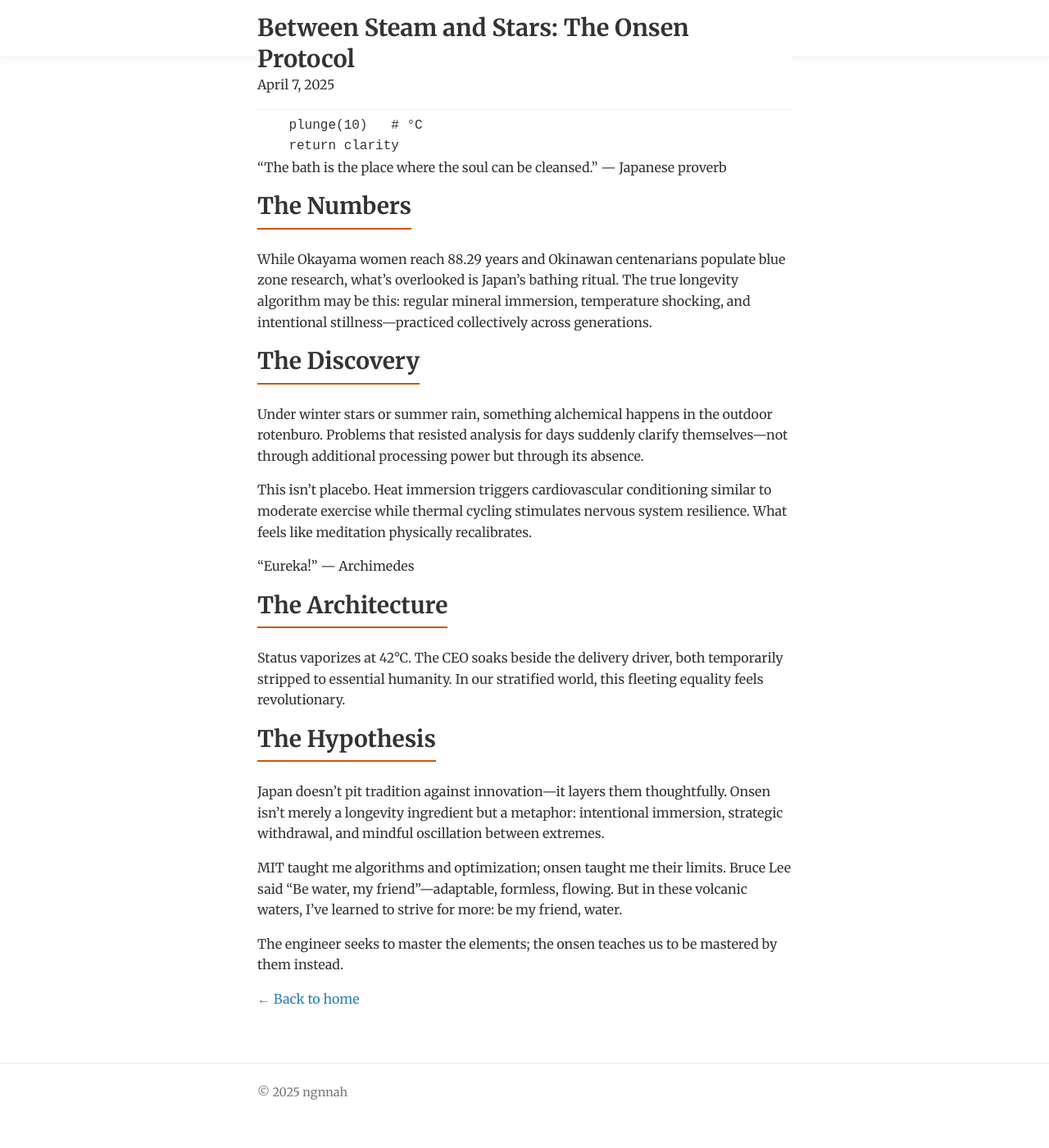
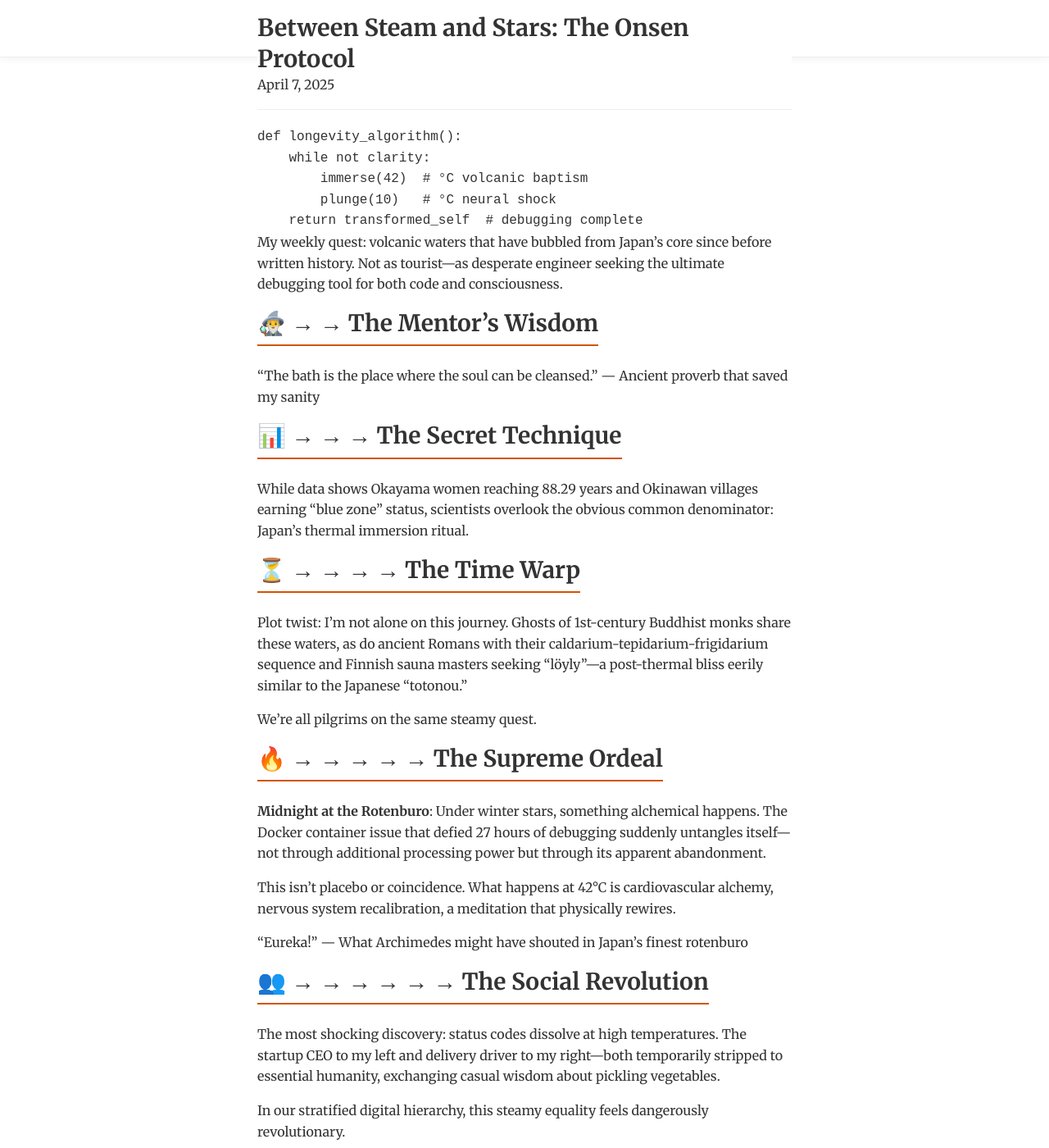
Before and after one commit to ngnnah/ngnnah.github.io, a Jekyll site: the page built from _posts/2025-04-07-onsen.md, in a window 1280 px wide and 1400 px high, scrolled down 252 px. Shown: the whole window at 82% size. Built offline with Jekyll 4.4.1, drawn with Linux system fonts in a browser that asks for light colours; some of the changed text lies outside the part shown.

Commit message:
reformat

````diff
--- a/_posts/2025-04-07-onsen.md
+++ b/_posts/2025-04-07-onsen.md
@@ -4,39 +4,60 @@ title: "Between Steam and Stars: The Onsen Protocol"
 date: 2025-04-07
 ---
 
-Every week, I abandon Osaka's neon labyrinth for volcanic waters—not as tourist but as engineer seeking nature's most elegant debugging tool.
+# 🌊 The Call to Adventure
 
-## The Protocol
+Every Monday at precisely 8:42 PM, I flee Osaka's digital battlefield—abandoning code repositories and system alerts for something ancient and transformative.
+
+## 🔄 → Ordinary World vs. Special World
 
 ```python
-def reset():
-    immerse(42)  # °C
-    plunge(10)   # °C
-    return clarity
+def longevity_algorithm():
+    while not clarity:
+        immerse(42)  # °C volcanic baptism
+        plunge(10)   # °C neural shock
+    return transformed_self  # debugging complete
 ```
 
-> "The bath is the place where the soul can be cleansed." — Japanese proverb
+My weekly quest: volcanic waters that have bubbled from Japan's core since before written history. Not as tourist—as desperate engineer seeking the ultimate debugging tool for both code and consciousness.
 
-## The Numbers
+## 🧙‍♂️ → → The Mentor's Wisdom
 
-While Okayama women reach 88.29 years and Okinawan centenarians populate blue zone research, what's overlooked is Japan's bathing ritual. The true longevity algorithm may be this: regular mineral immersion, temperature shocking, and intentional stillness—practiced collectively across generations.
+> "The bath is the place where the soul can be cleansed." — Ancient proverb that saved my sanity
 
-## The Discovery
+## 📊 → → → The Secret Technique
 
-Under winter stars or summer rain, something alchemical happens in the outdoor rotenburo. Problems that resisted analysis for days suddenly clarify themselves—not through additional processing power but through its absence.
+While data shows Okayama women reaching 88.29 years and Okinawan villages earning "blue zone" status, scientists overlook the obvious common denominator: Japan's thermal immersion ritual.
 
-This isn't placebo. Heat immersion triggers cardiovascular conditioning similar to moderate exercise while thermal cycling stimulates nervous system resilience. What feels like meditation physically recalibrates.
+## ⏳ → → → → The Time Warp
 
-> "Eureka!" — Archimedes
+Plot twist: I'm not alone on this journey. Ghosts of 1st-century Buddhist monks share these waters, as do ancient Romans with their caldarium-tepidarium-frigidarium sequence and Finnish sauna masters seeking "löyly"—a post-thermal bliss eerily similar to the Japanese "totonou."
 
-## The Architecture
+We're all pilgrims on the same steamy quest.
 
-Status vaporizes at 42°C. The CEO soaks beside the delivery driver, both temporarily stripped to essential humanity. In our stratified world, this fleeting equality feels revolutionary.
+## 🔥 → → → → → The Supreme Ordeal
 
-## The Hypothesis
+**Midnight at the Rotenburo**: Under winter stars, something alchemical happens. The Docker container issue that defied 27 hours of debugging suddenly untangles itself—not through additional processing power but through its apparent abandonment.
 
-Japan doesn't pit tradition against innovation—it layers them thoughtfully. Onsen isn't merely a longevity ingredient but a metaphor: intentional immersion, strategic withdrawal, and mindful oscillation between extremes.
+This isn't placebo or coincidence. What happens at 42°C is cardiovascular alchemy, nervous system recalibration, a meditation that physically rewires.
 
-MIT taught me algorithms and optimization; onsen taught me their limits. Bruce Lee said "Be water, my friend"—adaptable, formless, flowing. But in these volcanic waters, I've learned to strive for more: be my friend, water.
+> "Eureka!" — What Archimedes might have shouted in Japan's finest rotenburo
 
-The engineer seeks to master the elements; the onsen teaches us to be mastered by them instead.
+## 👥 → → → → → → The Social Revolution
+
+The most shocking discovery: status codes dissolve at high temperatures. The startup CEO to my left and delivery driver to my right—both temporarily stripped to essential humanity, exchanging casual wisdom about pickling vegetables.
+
+In our stratified digital hierarchy, this steamy equality feels dangerously revolutionary.
+
+## 🔮 → → → → → → → The Return With Elixir 🔮
+
+Japan doesn't oppose tradition and innovation—it layers them thoughtfully like a perfect tech stack. Onsen isn't merely a longevity ingredient but a metaphor for the engineering mindset we desperately need: intentional immersion, strategic withdrawal, and mindful oscillation between extremes.
+
+MIT taught me algorithms and optimization; onsen taught me where to apply them.
+
+Bruce Lee said "Be water, my friend"—adaptable, formless, flowing. But in these volcanic waters, I've learned something more powerful: be my friend, water.
+
+The engineer seeks to master the elements; the master allows the elements to transform her instead.
+
+```
+
+```
````
